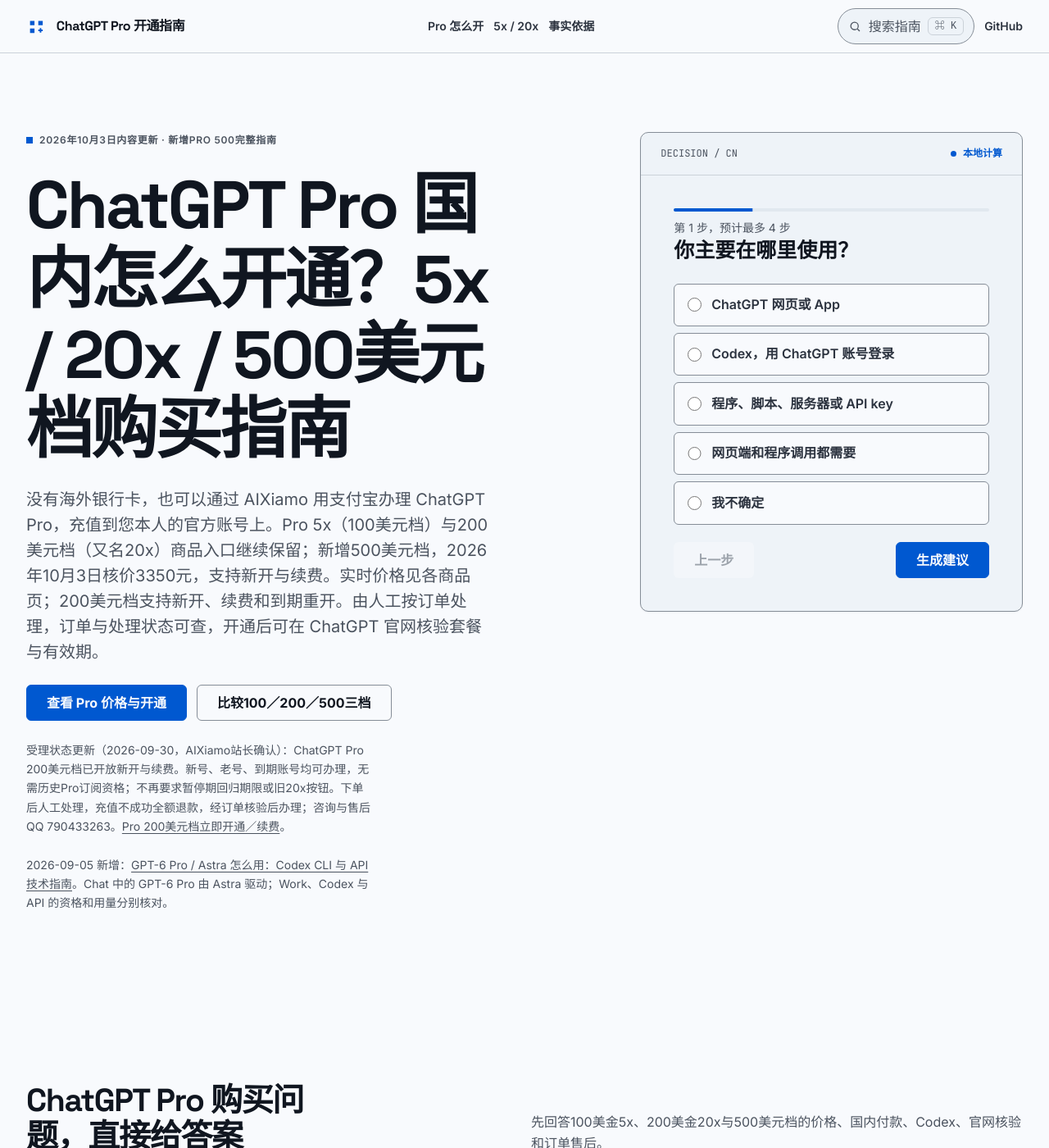
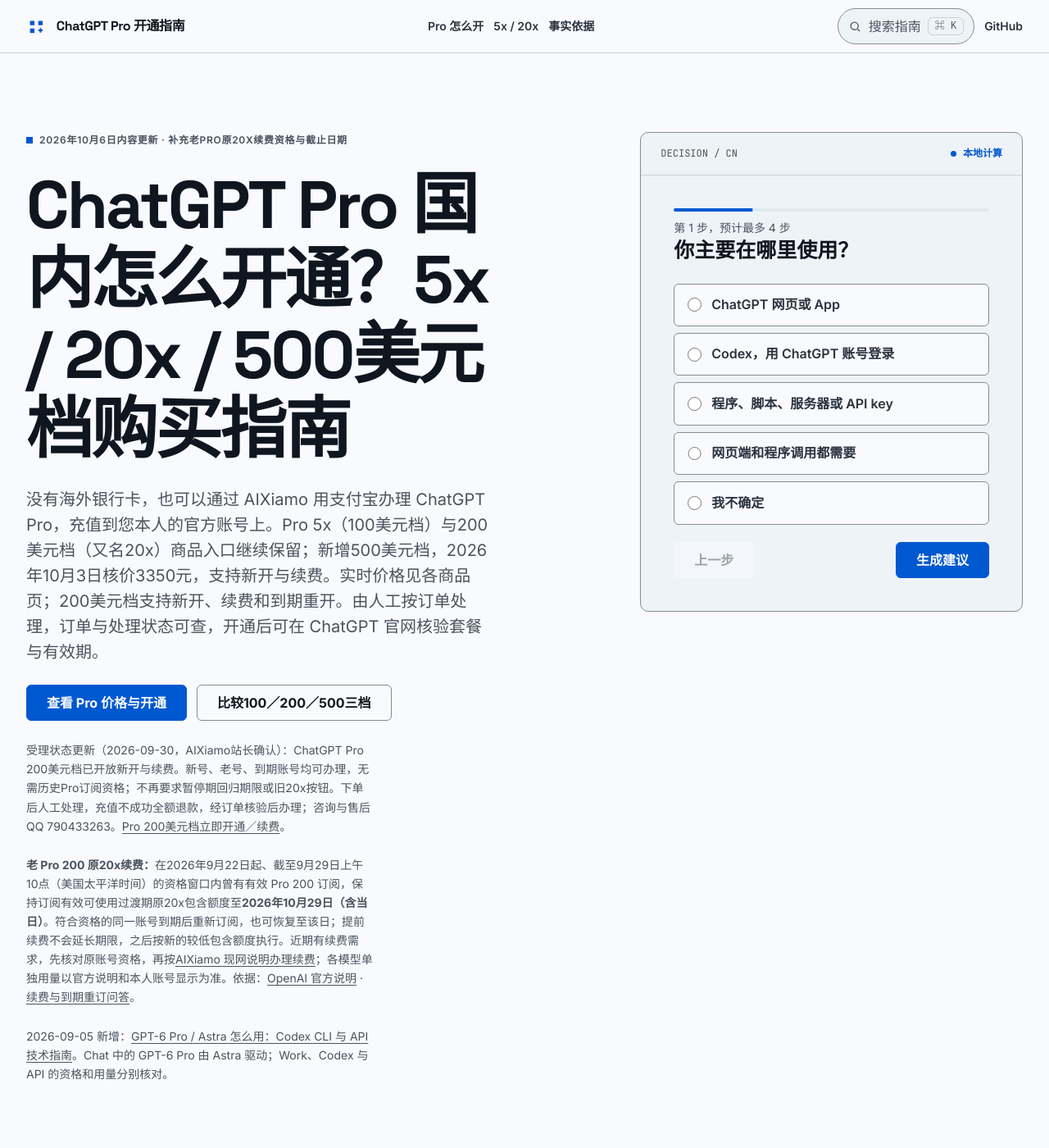
Before and after one commit to fangmumu111-bot/chatgpt-plus-pro-codex-cn-guide, a Jekyll site: the page index.html, which Jekyll copies as it is, in a window 1280 px wide and 1400 px high. Shown: the whole window at 82% size. Built offline with Jekyll 4.4.1, drawn with Linux system fonts in a browser that asks for light colours.

Commit message:
docs: clarify old Pro200 allowance and renewal deadline
Explain qualifying old Pro200 renewal allowance through October 29, 2026, including same-account resubscription and the fixed deadline. Preserve existing purchase links, tracking, prices, layout and plan topics. Verified against the official Pro tiers FAQ.

```diff
--- a/index.html
+++ b/index.html
@@ -201,7 +201,7 @@
     <main id="main">
       <section class="hero shell" aria-labelledby="hero-title">
         <div class="hero__copy">
-          <p class="hero__signal">2026年10月3日内容更新 · 新增Pro 500完整指南</p>
+          <p class="hero__signal">2026年10月6日内容更新 · 补充老Pro原20x续费资格与截止日期</p>
           <h1 id="hero-title">ChatGPT Pro 国内怎么开通？5x / 20x / 500美元档购买指南</h1>
           <p class="hero__lede">
             没有海外银行卡，也可以通过 AIXiamo 用支付宝办理 ChatGPT Pro，充值到您本人的官方账号上。Pro 5x（100美元档）与200美元档（又名20x）商品入口继续保留；新增500美元档，2026年10月3日核价3350元，支持新开与续费。实时价格见各商品页；200美元档支持新开、续费和到期重开。由人工按订单处理，订单与处理状态可查，开通后可在 ChatGPT 官网核验套餐与有效期。
@@ -212,6 +212,9 @@
           </div>
           <p class="hero__note">
             受理状态更新（2026-09-30，AIXiamo站长确认）：ChatGPT Pro 200美元档已开放新开与续费。新号、老号、到期账号均可办理，无需历史Pro订阅资格；不再要求暂停期回归期限或旧20x按钮。下单后人工处理，充值不成功全额退款，经订单核验后办理；咨询与售后 QQ 790433263。<a href="https://www.aixiamo.com/item/7?utm_source=github_pages&amp;utm_medium=referral&amp;utm_campaign=chatgpt_plus_pro_codex_cn_guide&amp;utm_content=hero_20x_conditions">Pro 200美元档立即开通／续费</a>。
+          </p>
+          <p class="hero__note">
+            <strong>老 Pro 200 原20x续费：</strong>在2026年9月22日起、截至9月29日上午10点（美国太平洋时间）的资格窗口内曾有有效 Pro 200 订阅，保持订阅有效可使用过渡期原20x包含额度至<strong>2026年10月29日（含当日）</strong>。符合资格的同一账号到期后重新订阅，也可恢复至该日；提前续费不会延长期限，之后按新的较低包含额度执行。近期有续费需求，先核对原账号资格，再按<a href="https://www.aixiamo.com/chatgpt-pro?utm_source=github_pages&amp;utm_medium=referral&amp;utm_campaign=chatgpt_plus_pro_codex_cn_guide&amp;utm_content=hero_pro_entry">AIXiamo 现网说明办理续费</a>；各模型单独用量以官方说明和本人账号显示为准。依据：<a href="https://help.openai.com/en/articles/9793128-about-chatgpt-pro-tiers">OpenAI 官方说明</a> · <a href="./docs/chatgpt-pro-cn-payment.html">续费与到期重订问答</a>。
           </p>
           <p class="hero__note">
             2026-09-05 新增：<a href="./docs/gpt-6-astra-codex-api-guide.html">GPT-6 Pro / Astra 怎么用：Codex CLI 与 API 技术指南</a>。Chat 中的 GPT-6 Pro 由 Astra 驱动；Work、Codex 与 API 的资格和用量分别核对。
```
Also changed, not shown: other parts of index.html (+1 -1 lines), README.md.
